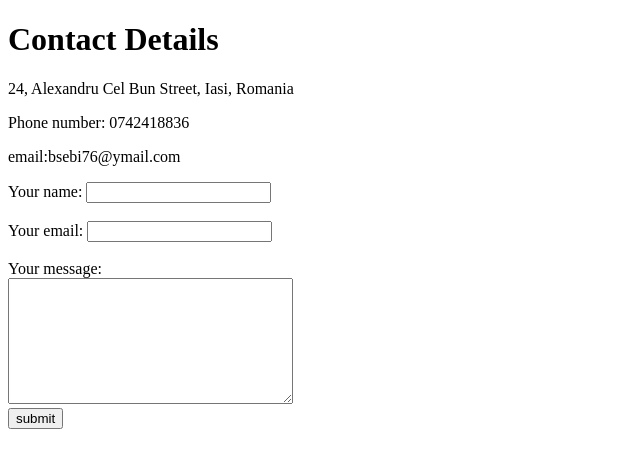
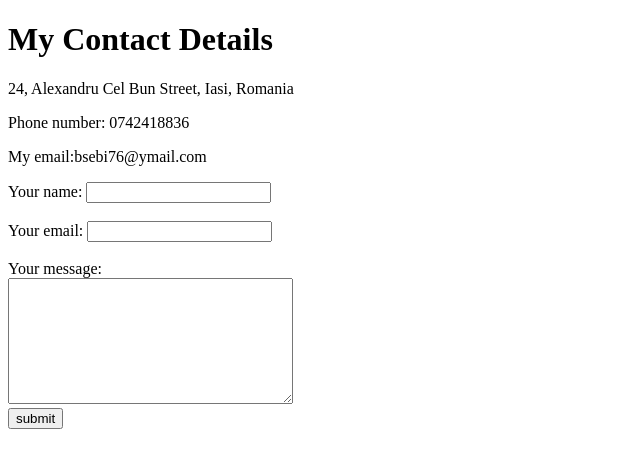
Before and after one commit to bsebi76/cv, a plain HTML site: page contact-me.html in a window 1280 px wide. Shown: the whole page, without its empty margins (0-640 px from the left). Drawn offline with Linux system fonts and the light colour scheme.

Commit message:
Update contact-me.html

```diff
--- a/contact-me.html
+++ b/contact-me.html
@@ -7,10 +7,10 @@
 </head>
 
 <body>
-  <h1>Contact Details</h1>
+  <h1>My Contact Details</h1>
   <p>24, Alexandru Cel Bun Street, Iasi, Romania</p>
   <p>Phone number: 0742418836</p>
-  <p>email:bsebi76@ymail.com</p>
+  <p>My email:bsebi76@ymail.com</p>
   <form action="mailto:bsebi76@ymail.com" method="post" enctype="text/plain">
     <label>Your name:</label>
     <input type="text" name="Your name" value=""><br><br>
```
